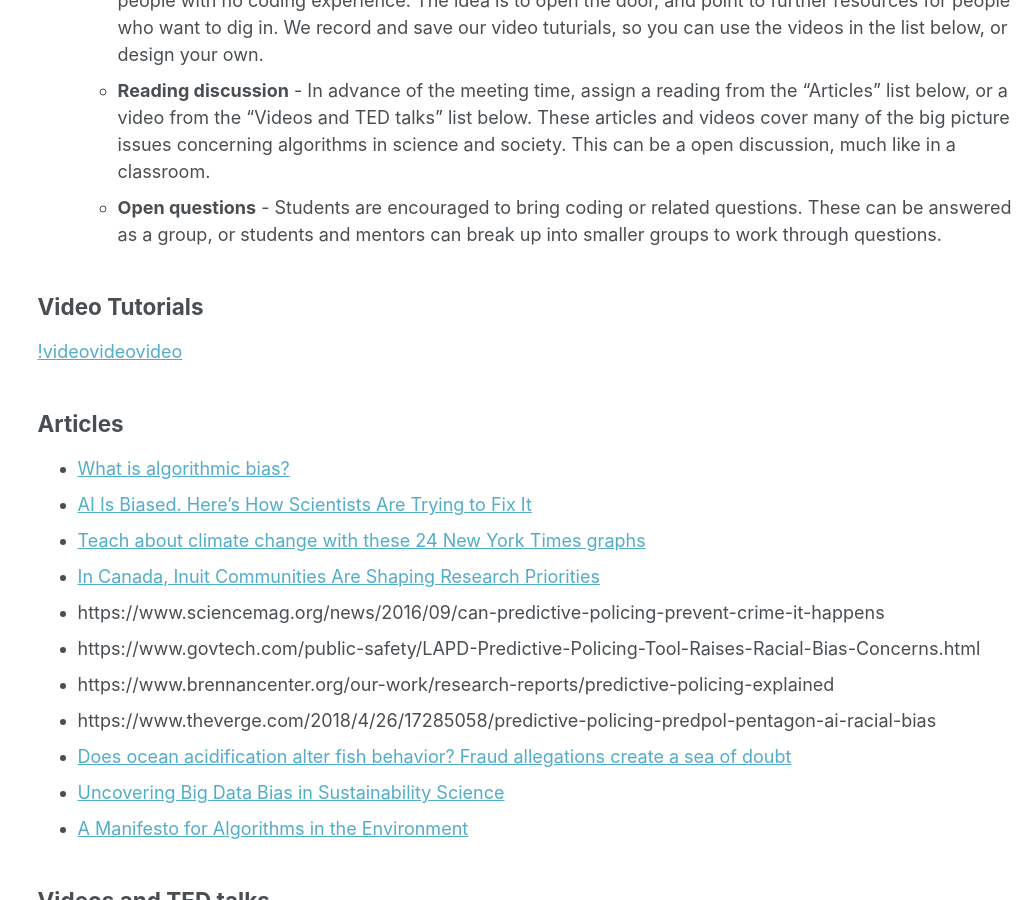
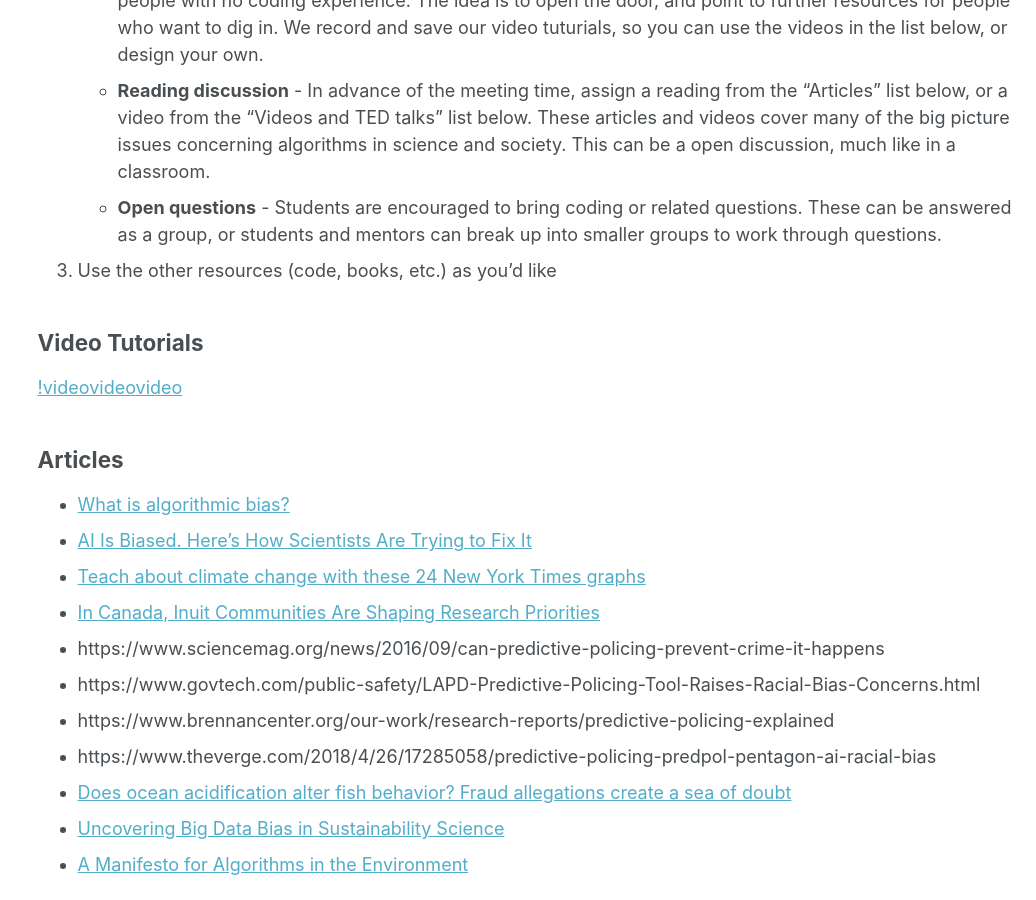
Before and after one commit to BigelowLab/bigelowlab.github.io, a Jekyll site: the page built from _pages/cafecode.md, in a window 1280 px wide and 900 px high, scrolled down 401 px. Shown: the whole window, without its empty margins (244-1280 px from the left). Built offline with Jekyll 4.4.1, drawn with Linux system fonts in a browser that asks for light colours.

Commit message:
Update cafecode.md

```diff
--- a/_pages/cafecode.md
+++ b/_pages/cafecode.md
@@ -15,6 +15,7 @@ We welcome anyone to use our summer intern Café Code curriculum. It's a flexibl
    - **A short (10-20 min) tutorial** - These should be provided at a level that is accessible to everyone, even people with no coding experience. The idea is to open the door, and point to further resources for people who want to dig in. We record and save our video tuturials, so you can use the videos in the list below, or design your own.
    - **Reading discussion** - In advance of the meeting time, assign a reading from the "Articles" list below, or a video from the "Videos and TED talks" list below. These articles and videos cover many of the big picture issues concerning algorithms in science and society. This can be a open discussion, much like in a classroom.
    - **Open questions** - Students are encouraged to bring coding or related questions. These can be answered as a group, or students and mentors can break up into smaller groups to work through questions.
+3. Use the other resources (code, books, etc.) as you'd like
 
 ## Video Tutorials
 
```
